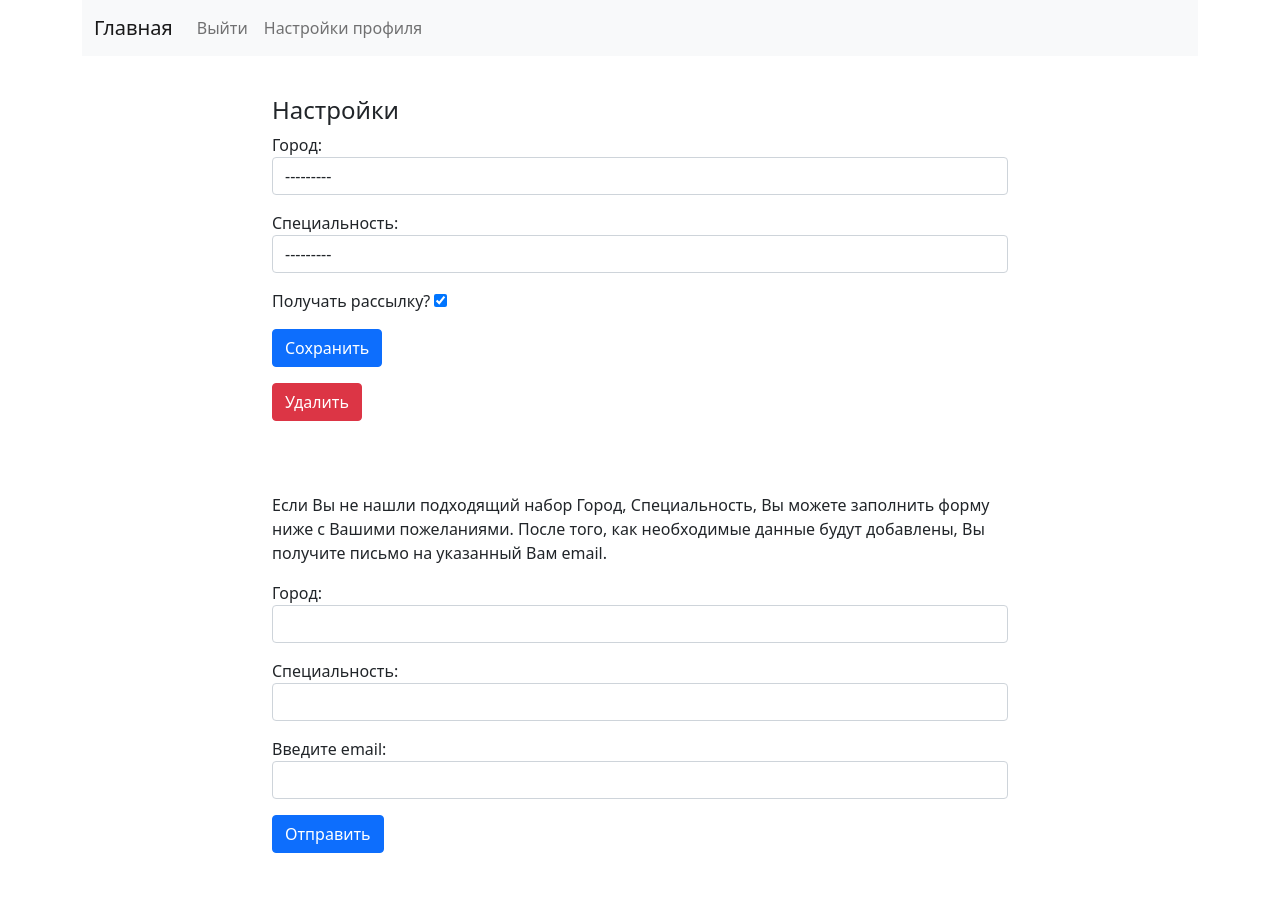
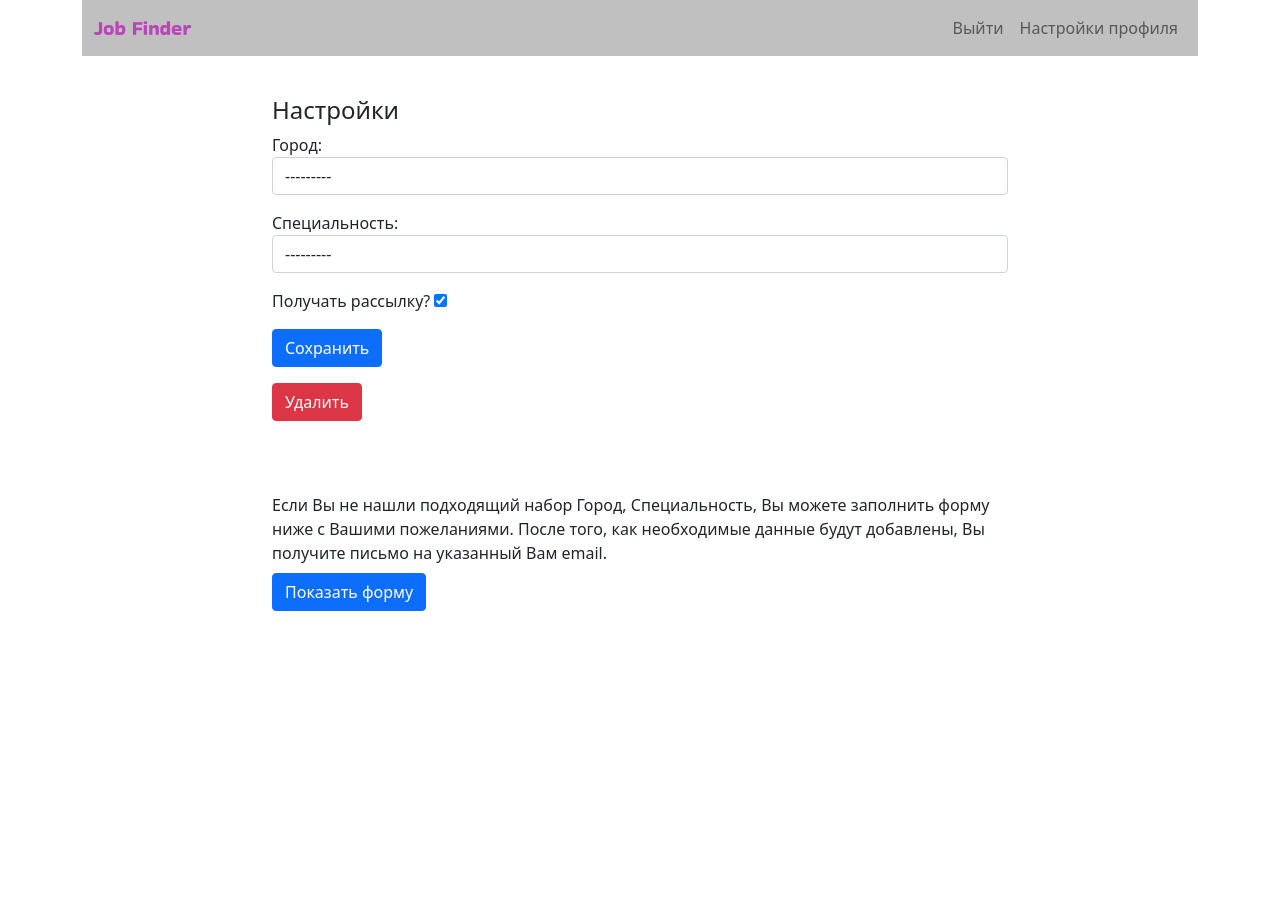
Before and after one commit to Alex2218/scraping_job, a Django app: page /accounts_app/update/ in a window 1280 px wide. After the commit the page ends 611 px from the top, so only its background shows below. Run offline with Django 3.2, Linux system fonts and the light colour scheme; the visitor is signed in with stand-in values (Sample User, id 1); data that the repository does not hold is empty.

Commit message:
Added a favicon and changed the display

```diff
--- a/accounts_app/templates/accounts_app/update.html
+++ b/accounts_app/templates/accounts_app/update.html
@@ -25,12 +25,20 @@
             Вы можете заполнить форму ниже  с Вашими пожеланиями. После того,
             как необходимые данные будут добавлены, Вы получите письмо на указанный Вам email.</p>
         <p>
-            <form method="POST" action="{% url 'accounts:contact' %}">{% csrf_token %}
-                <div class="form-group">
-                {{ contact_form.as_p }}
+            <button class="btn btn-primary" type="button" data-bs-toggle="collapse" data-bs-target="#collapse" aria-expanded="false" aria-controls="collapseExample">
+                  Показать форму
+            </button>
+        </p>
+            <div class="collapse" id="collapse">
+                <div class="card card-body">
+                    <form method="POST" action="{% url 'accounts:contact' %}">{% csrf_token %}
+                        <div class="form-group">
+                        {{ contact_form.as_p }}
+                        </div>
+                        <button type="submit" class="btn btn-primary">Отправить</button>
+                    </form>
                 </div>
-                <button type="submit" class="btn btn-primary">Отправить</button>
-            </form>
+            </div>
     </div>
 </div>
 
--- a/job_ua/settings.py
+++ b/job_ua/settings.py
@@ -128,3 +128,7 @@ EMAIL_USE_TLS = True
 EMAIL_PORT = 587
 EMAIL_HOST_USER = EMAIL_HOST_USER
 EMAIL_HOST_PASSWORD = EMAIL_HOST_PASSWORD
+
+
+STATICFILES_DIRS = (os.path.join(BASE_DIR, 'static'),)
+STATIC_ROOT = os.path.join(BASE_DIR, 'staticfiles')
--- /dev/null
+++ b/static/css/main.css
@@ -0,0 +1,8 @@
+@font-face {
+    font-family: BakbakOne;
+    src: url(../fonts/BakbakOne-Regular.ttf);
+}
+#brand {
+    font-family: BakbakOne;
+    color: #B4B;
+}
--- a/templates/base.html
+++ b/templates/base.html
@@ -1,25 +1,26 @@
+{% load static %}
 <!doctype html>
 <html lang="en">
   <head>
     <!-- Required meta tags -->
     <meta charset="utf-8">
     <meta name="viewport" content="width=device-width, initial-scale=1">
-
+    <link rel="icon" href="{% static 'favicon.ico' %} ">
     <!-- Bootstrap CSS -->
     <link href="https://cdn.jsdelivr.net/npm/bootstrap@5.1.3/dist/css/bootstrap.min.css" rel="stylesheet" integrity="sha384-1BmE4kWBq78iYhFldvKuhfTAU6auU8tT94WrHftjDbrCEXSU1oBoqyl2QvZ6jIW3" crossorigin="anonymous">
-
+    <link rel="stylesheet" href="{% static 'css/main.css' %} ">
     <title>{% block title %}Home{% endblock %}</title>
   </head>
   <body>
     <div class="container">
-    <nav class="navbar navbar-expand-lg navbar-light bg-light">
+    <nav class="navbar navbar-expand-lg navbar-light" style="background-color: #C0C0C0;">
       <div class="container-fluid">
-        <a class="navbar-brand" href="{% url 'home' %}">Главная</a>
+        <a class="navbar-brand" href="{% url 'home' %}" id="brand">Job Finder</a>
         <button class="navbar-toggler" type="button" data-bs-toggle="collapse" data-bs-target="#navbarNav" aria-controls="navbarNav" aria-expanded="false" aria-label="Toggle navigation">
           <span class="navbar-toggler-icon"></span>
         </button>
         <div class="collapse navbar-collapse" id="navbarNav">
-          <ul class="navbar-nav ml-auto">
+          <ul class="navbar-nav ms-md-auto">
 
             {% if user.is_authenticated %}
               <li class="nav-item">
```
Also changed, not shown: scraping/templates/scraping/list.html (+8 -5 lines), static/favicon.ico (added), static/fonts/BakbakOne-Regular.ttf (added).
